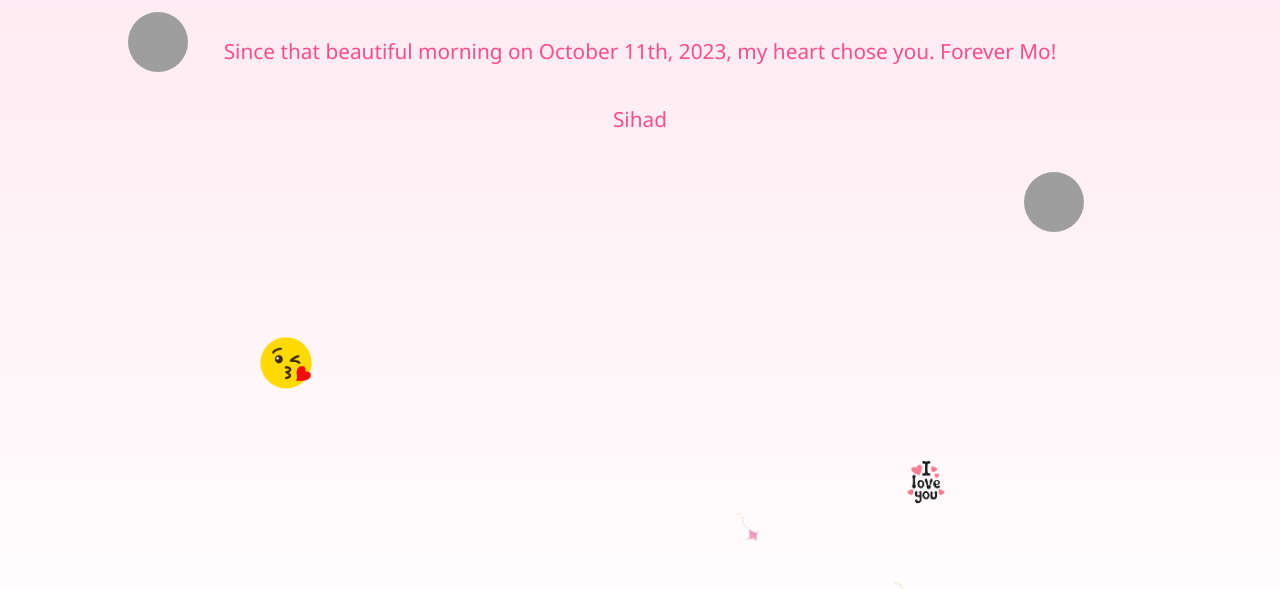
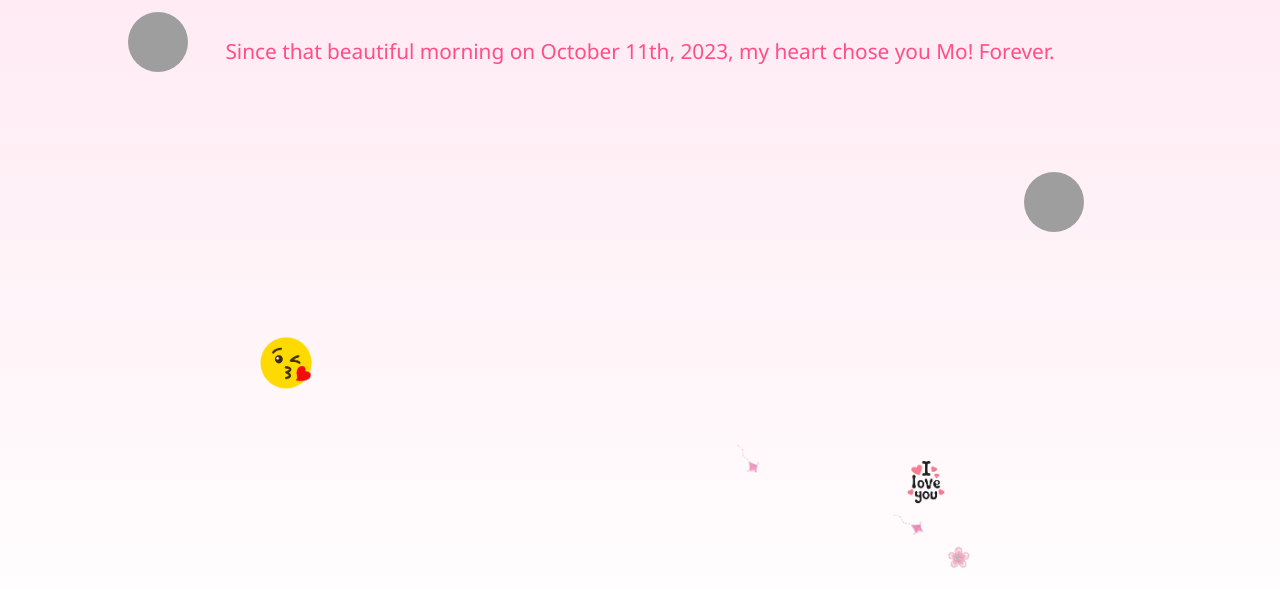
Before and after one commit to Sihad-VictoR/ForHER, a plain HTML site: page index.html in a window 1280 px wide. Shown: the part 168-757 px from the top of the page. Drawn offline with Linux system fonts and the light colour scheme; grey boxes are pictures that could not be loaded.

Commit message:
Update index.html

```diff
--- a/index.html
+++ b/index.html
@@ -106,8 +106,7 @@
 
   <h1>I've Loved You Since 💗</h1>
   <div id="countdown"></div>
-  <div class="message">Since that beautiful morning on October 11th, 2023, my heart chose you. Forever Mo!</div>
-  <div class="message">Sihad</div>
+  <div class="message">Since that beautiful morning on October 11th, 2023, my heart chose you Mo! Forever.</div>
   <div class="boba"></div>
 
   <!-- Floating Images -->
```
